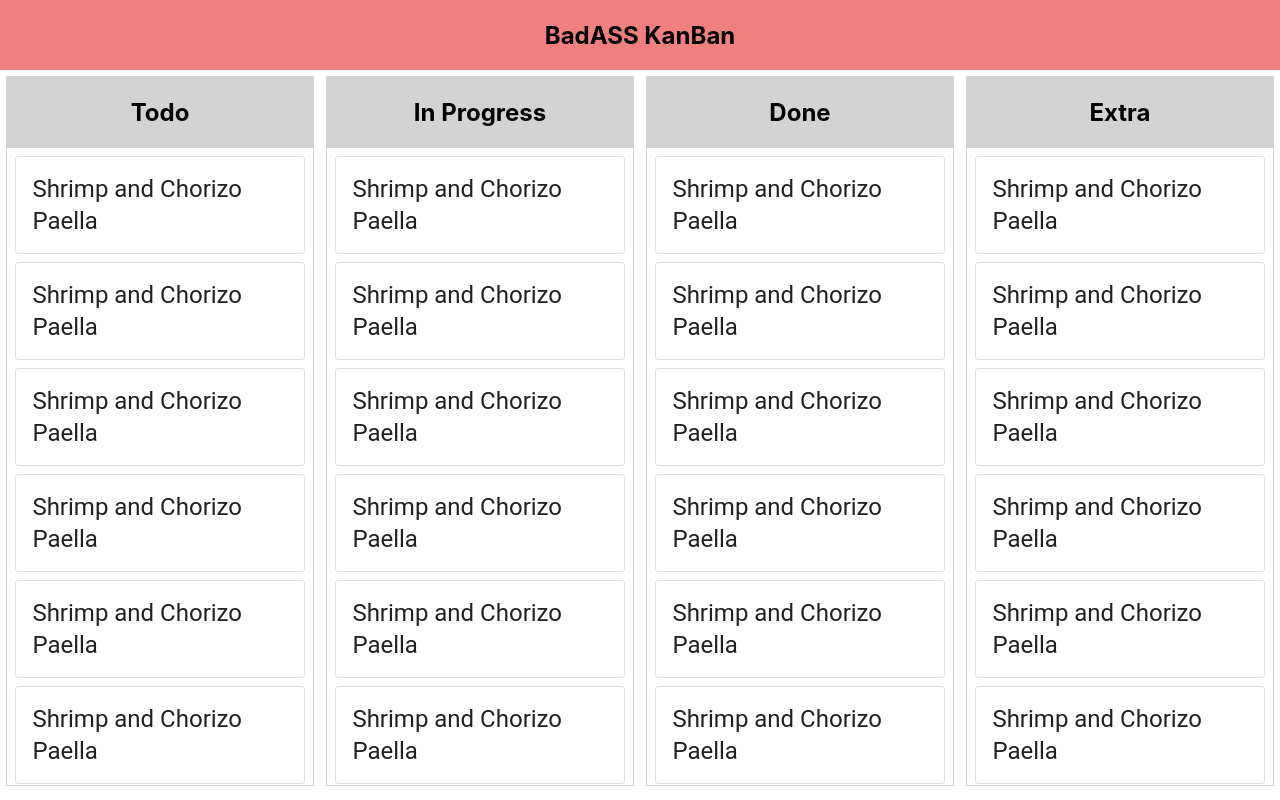
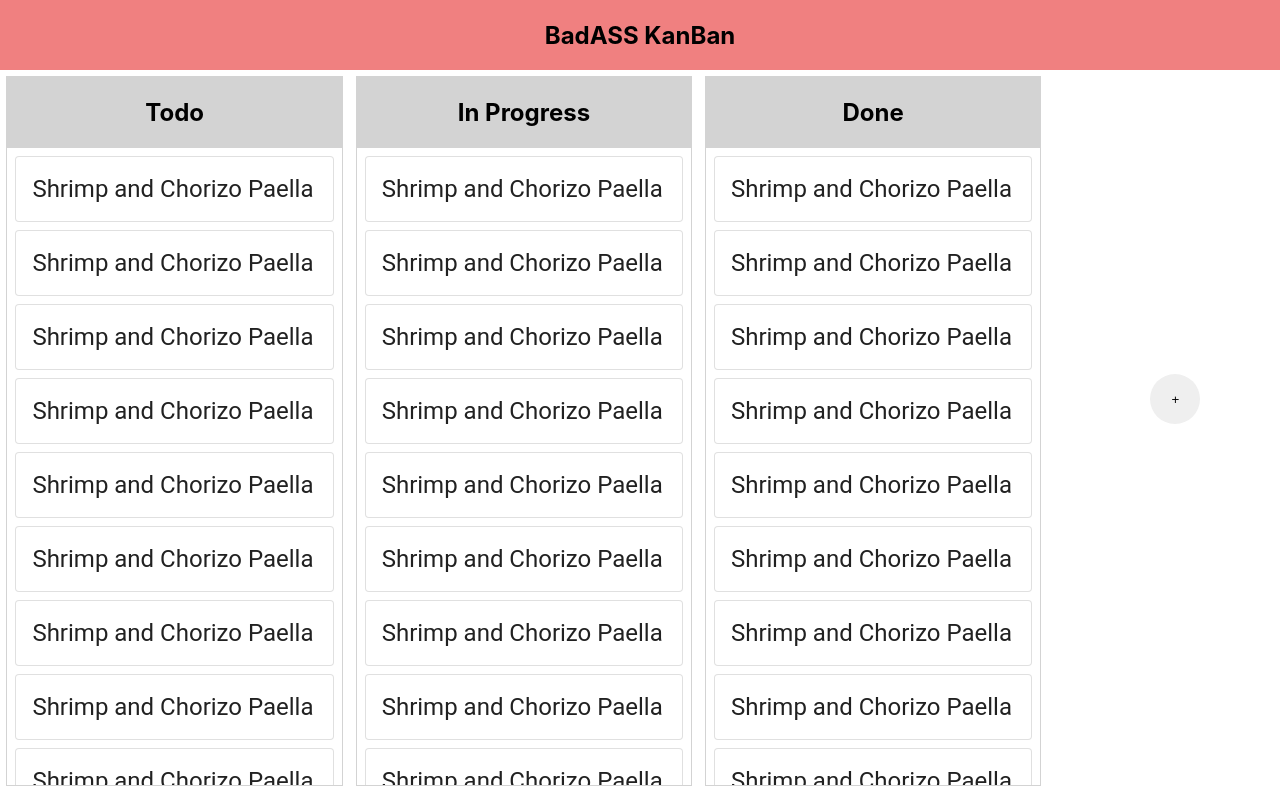
Before and after one commit to adam-botma/hackathon-badASS, a React (Create React App) app: page / in a window 1280 px wide. Built offline with nearby package versions, Linux system fonts and the light colour scheme.

Commit message:
added form button

```diff
--- a/src/App.css
+++ b/src/App.css
@@ -40,11 +40,12 @@ header {
 
 .column-container {
   display: flex;
+  align-items: center;
   height: calc(99vh - 70px);
 }
 .column {
   border: 1px solid lightgray;
-  max-width: 355px;
+  width: 355px;
   height: 98%;
   margin: 0.5%;
 }
@@ -79,3 +80,25 @@ header {
   width: 100%;
   padding-bottom: 1rem;
 }
+
+.add-column-btn {
+  width: 50px;
+  height: 50px;
+  border-radius: 50%;
+  margin-left: 10px;
+  border: none;
+  cursor: pointer;
+}
+
+.add-col {
+  display: flex;
+  flex-direction: column;
+  align-items: center;
+  justify-content: center;
+  border: none;
+  margin-left: 1%;
+}
+
+.text-center {
+  text-align: center;
+}
--- a/src/Components/KanbanBody.js
+++ b/src/Components/KanbanBody.js
@@ -5,15 +5,76 @@ export default class KanbanBody extends React.Component {
   constructor(props) {
     super(props);
     this.state = {
-      name: ["Todo", "In Progress", "Done", "Extra"],
+      name: ["Todo", "In Progress", "Done"],
+      newColumn: "",
+      formVisibility: "hidden",
     };
+    this.addColumn = this.addColumn.bind(this);
+    this.handleChange = this.handleChange.bind(this);
+    this.toggleFormVisibility = this.toggleFormVisibility.bind(this);
+  }
+
+  handleChange(event) {
+    const value = event.target.value;
+    this.setState({ newColumn: value });
+  }
+
+  addColumn(event) {
+    event.preventDefault();
+    const { name, newColumn } = this.state;
+    let updatedColumns = name.push(newColumn);
+    this.setState({ name: updatedColumns });
+    console.log(this.state.name);
+  }
+
+  toggleFormVisibility() {
+    if (this.state.formVisibility === "hidden") {
+      this.setState({ formVisibility: "visible" });
+    } else {
+      this.setState({ formVisibility: "hidden" });
+    }
   }
 
   render() {
-    const { name } = this.state;
+    const { name, formVisibility } = this.state;
+
+    let addButton = "+";
+    if (formVisibility === "visible") {
+      addButton = "x";
+    }
+
     const columns = name.map((columnName, index) => {
       return <KanbanColumn key={index} name={columnName} />;
     });
-    return <div className="column-container">{columns}</div>;
+
+    return (
+      <div className="column-container">
+        {columns}
+        <div className="add-col">
+          <button
+            onClick={this.toggleFormVisibility}
+            className="add-column-btn"
+          >
+            {addButton}
+          </button>
+          <div style={{ visibility: formVisibility }}>
+            <form
+              className="add-column-form text-center"
+              onSubmit={this.addColumn}
+            >
+              <label htmlFor="column-name">Column Name</label> <br />
+              <input
+                name="column-name"
+                type="text"
+                id="column-name"
+                value={this.state.newColumn}
+                onChange={this.handleChange}
+              ></input>
+              <button type="submit">Enter</button>
+            </form>
+          </div>
+        </div>
+      </div>
+    );
   }
 }
```
